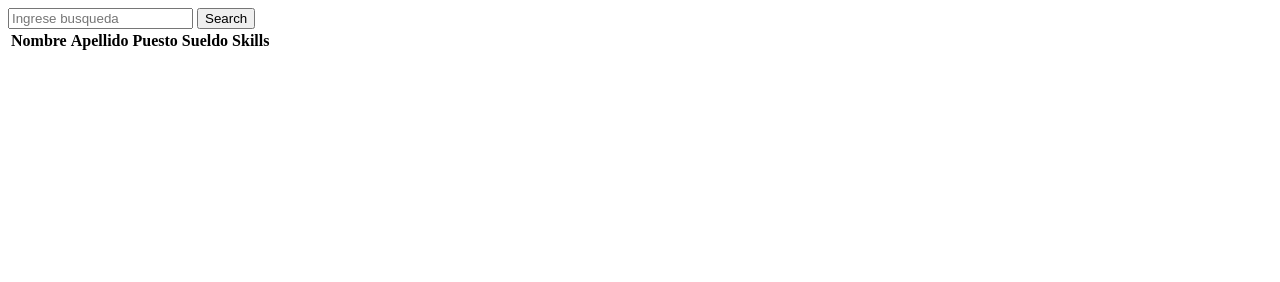
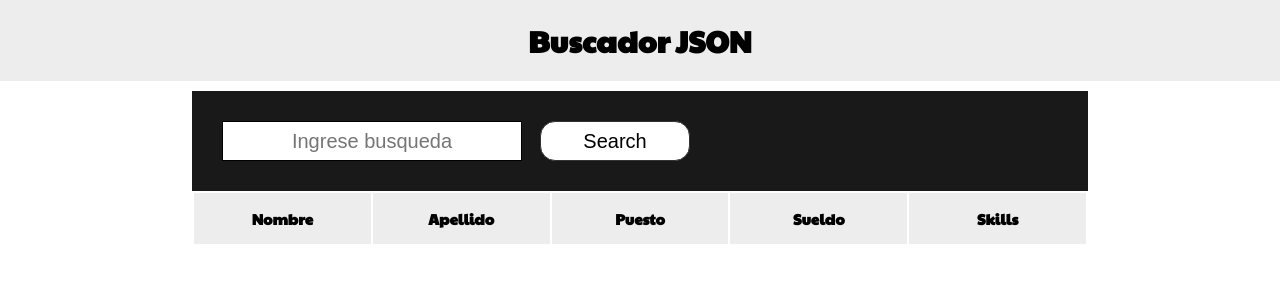
Before and after one commit to martinez022jose/Buscador-De-Empleados, a plain HTML site: page index.html in a window 1280 px wide. Drawn offline with Linux system fonts and the light colour scheme.

Commit message:
Se agrega estilo al buscador

```diff
--- a/ajax.js
+++ b/ajax.js
@@ -4,7 +4,9 @@ var busqueda = document.querySelector('.itemToSearch');
 var registro = document.querySelector('#record');
 var empleados = new Array();
 getEmpleados(empleados);
-//listarEmpleados(empleados);
+console.log(empleados);
+console.log(empleados[1]);
+
 
 buttonBusqueda .addEventListener('click', buscarElemento);
 busqueda.addEventListener('keyup',buscarElemento);
@@ -22,7 +24,7 @@ function validarEspacioEnBlanco(){
 
 };
 
-function existenciaRegistro(){
+function validarExistenciaRegistro(){
     if(registro.innerHTML == ''){
         return true;
 
@@ -50,23 +52,21 @@ function realizarBusqueda(valorABuscar){
 function buscarElemento(){
     resetInput(registro);
     if(validarEspacioEnBlanco()){
-        busqueda.placeholder = "Debe ingresar nombre";
+        busqueda.placeholder = "Debe ingresar un nombre";
     }else{
         const valorABuscar = busqueda.value.toLowerCase();
         realizarBusqueda(valorABuscar);
 
-        if(existenciaRegistro()){
+        if(validarExistenciaRegistro()){
             mensajeError="No hay registro";
             registro.innerHTML+=`
             <tr>
             <td>${mensajeError}</td>
             </tr>`;
         }
-
-
-
     }
 };
+
 
 function getEmpleados(empleados){
     var xhr = new XMLHttpRequest();
@@ -82,16 +82,18 @@ function getEmpleados(empleados){
      xhr.send(null);
 };
 
+
+
 (function listarEmpleados(){
-        for(var i = 0;i<empleados.length;i++){
-            registro.innerHTML+=
-            `<tr>
-            <td>${empleados[i].Nombre}</td>
-            <td>${empleados[i].Apellido}</td>
-            <td>${empleados[i].Puesto}</td>
-            <td>${empleados[i].Sueldo}</td>
-            <td>${empleados[i].Skills}</td>
-            </tr>`;
-        }
+    for(var i=0;i<empleados.length;i++){
+        registro.innerHTML+=
+        `<tr>
+        <td>${empleados[i]}</td>
+        <td>${empleados[i]}</td>
+        <td>${empleados[i]}</td>
+        <td>${empleados[i]}</td>
+        <td>${empleados[i]}</td>
+        </tr>`;
+    }
 
 })();
--- a/empleados.json
+++ b/empleados.json
@@ -1,4 +1,4 @@
-[
+ [
     {
         "Nombre" : "Jose",
         "Apellido" : "Martinez",
--- /dev/null
+++ b/estiloBuscador.css
@@ -0,0 +1,89 @@
+@import url('https://fonts.googleapis.com/css?family=Paytone+One&display=swap');
+
+body{
+	font-family: 'Paytone One', sans-serif;
+}
+
+*{
+    margin: 0px;
+    padding: 0px;
+    box-sizing: border-box;
+
+}
+
+section{
+    width: 100%;
+    margin:auto;
+}
+section .boxTitle {
+    width: 100%;
+    background: #ededed;
+}
+
+section .boxTitle h1{
+    font-size: 30px;
+    padding: 20px;
+    text-align: center;
+}
+section .boxSearch{
+    width: 70%;
+    background: rgba(0,0,0,0.9);
+    margin: auto;
+    margin-top: 10px;
+
+}
+section .boxSearch .search{
+    padding: 30px;
+    width: 100%;
+}
+
+section .boxSearch .search input{
+    width: 300px;
+    height: 40px;
+    margin-right: 15px;
+    border: 1px solid black;
+    font-size: 20px;
+    text-align: center;
+}
+
+section .boxSearch .search button{
+    width: 150px;
+    height: 40px;
+    background:white;
+    color:black;
+    border-radius: 15px;
+    font-size: 20px;
+    border: 1px solid #333;
+}
+
+
+section .boxSearch .search button:hover{
+    background: #ededed;
+    color: black;
+
+}
+section .recordList{
+    width: 70%;
+    margin: auto;
+
+}
+section .recordList table thead{
+    width: 100%;
+    background: #ededed;
+    color:black;
+}
+
+section .recordList table{
+    width: 100%;
+}
+section .recordList table thead tr{
+    width: 100%;
+
+
+}
+section .recordList table thead tr th{
+    width: 20%;
+    font-size: 15px;
+    padding: 15px;
+
+}
--- a/index.html
+++ b/index.html
@@ -5,10 +5,15 @@
     <meta http-equiv='X-UA-Compatible' content='IE=edge'>
     <title>Page Title</title>
     <meta name='viewport' content='width=device-width, initial-scale=1'>
-
+    <link rel="stylesheet" type="text/css" href="estiloBuscador.css" />
 
 </head>
 <body>
+    <section>
+        <div class="boxTitle">
+            <h1>Buscador JSON</h1>
+        </div>
+    </section>
 
     <section>
         <div class="boxSearch">
```
